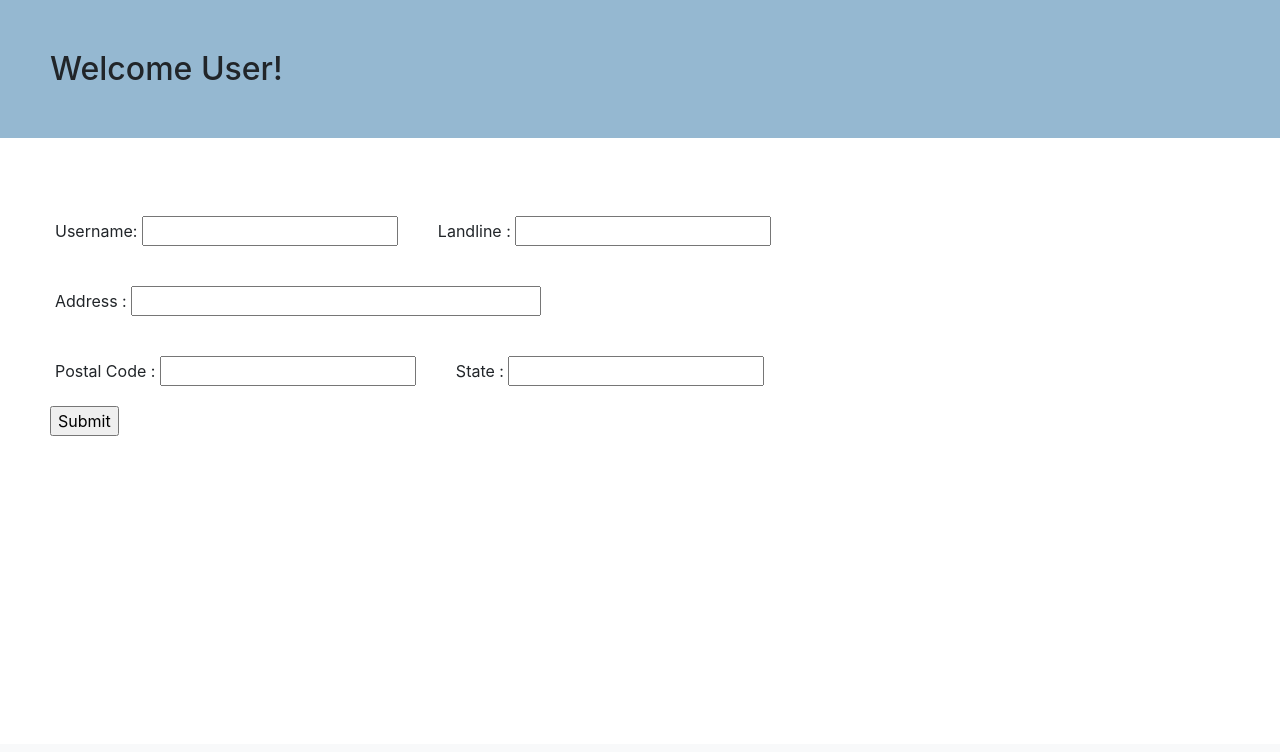
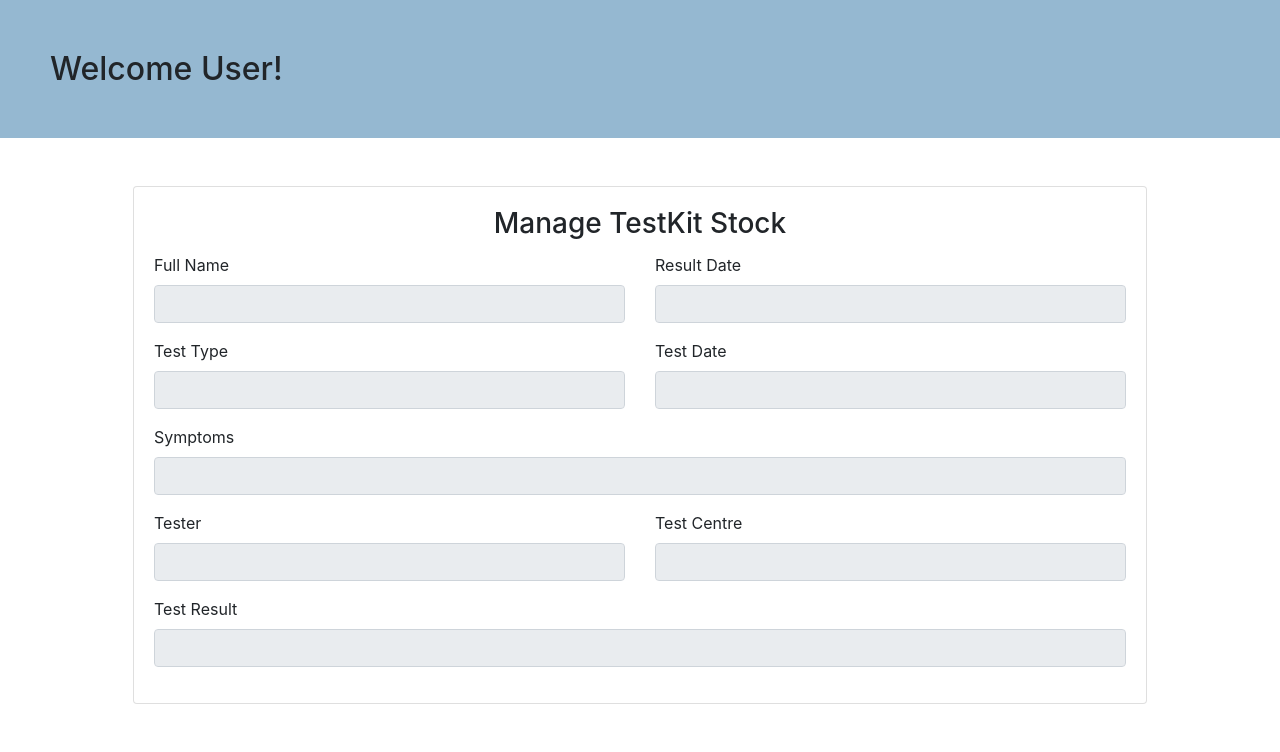
Before and after one commit to yikwah99/MyCovidTrail, a PHP site: page /officer-registerTestCentre.php in a window 1280 px wide. Shown: the part 56-808 px from the top of the page. Before the commit the page ends 492 px from the top, so only its background shows below. Run offline with PHP 8.4, Linux system fonts and the light colour scheme; the visitor is signed in with stand-in values (Sample User, id 1); some libraries are stand-ins or nearby versions.

Commit message:
Copied form over

```diff
--- a/php/officer-registerTestCentre.php
+++ b/php/officer-registerTestCentre.php
@@ -10,24 +10,6 @@
 
 
     <title>MyCovidTrail | Register Test Centre</title>
-    <?php
-    function OpenCon()
-    {
-      $dbhost = "localhost";
-      $dbuser = "ctisAdmin";
-      $db = "CTIS";
-
-      $conn = new mysqli($dbhost, $dbuser, $db) or die ("Connect failed : %s\n". $conn -> error);
-
-      return $conn;
-    }
-
-    function CloseCon($conn)
-    {
-      $conn -> close();
-    }
-
-    ?>
 
   </head>
   <body>
@@ -46,30 +28,63 @@
        <!-- Supposed to say "Welcome + UserType and/or Username" Eg. "Welcome Tester Leekeathong" -->
         <h2 strong style="padding:50px; background-color: #95B8D1;"> Welcome User! </h2>
 
-        <form action="welcome.php" method="post" style="padding:50px">
-          <div class="row">
-            <div class ="column" style="margin:20px">
-              Username: <input type="text" name="Username";><br>
-            </div>
-            <div class ="column" style="margin:20px;">
-              Landline : <input type="text" name="landline"><br>
+        <div class="container">
+          <div class="card m-5">
+            <div class='card-body'>
+              <h3 class="card-title text-center">Manage TestKit Stock</h3>
+              <div class="row">
+                <div class="col-md-6">
+                  <div class="form-group">
+                    <label>Full Name</label>
+                    <input type="text" class="form-control"  placeholder="" disabled>
+                  </div>
+                </div>
+                <div class="col-md-6">
+                  <div class="form-group">
+                    <label>Result Date</label>
+                    <input type="text" class="form-control"  placeholder="" disabled>
+                  </div>
+                </div>
+                <div class="col-md-6">
+                  <div class="form-group">
+                    <label>Test Type</label>
+                    <input type="text" class="form-control"  placeholder="" disabled>
+                  </div>
+                </div>
+                <div class="col-md-6">
+                  <div class="form-group">
+                    <label>Test Date</label>
+                    <input type="text" class="form-control"  placeholder="" disabled>
+                  </div>
+                </div>
+                <div class="col-md-12">
+                  <div class="form-group">
+                    <label>Symptoms</label>
+                    <input type="text" class="form-control"  placeholder="" disabled>
+                  </div>
+                </div>
+                <div class="col-md-6">
+                  <div class="form-group">
+                    <label>Tester</label>
+                    <input type="text" class="form-control"  placeholder="" disabled>
+                  </div>
+                </div>
+                <div class="col-md-6">
+                  <div class="form-group">
+                    <label>Test Centre</label>
+                    <input type="text" class="form-control"  placeholder="" disabled>
+                  </div>
+                </div>
+                <div class="col-md-12">
+                  <div class="form-group">
+                    <label>Test Result</label>
+                    <input type="text" class="form-control"  placeholder="" disabled>
+                  </div>
+                </div>
+              </div>
             </div>
           </div>
-          <div class="row">
-            <div class ="column" style="margin:20px; width: 100%;">
-              Address : <input type="text" name="address" style="width:35%"><br>
-            </div>
-          </div>
-          <div class="row">
-            <div class ="column" style="margin:20px;">
-              Postal Code : <input type="text" name="address"><br>
-            </div>
-            <div class ="column" style="margin:20px;">
-              State : <input type="text" name="address"><br>
-            </div>
-          </div>
-            <input type="submit">
-        </form>
+        </div>
     </div>
   </body>
 </html>
```
